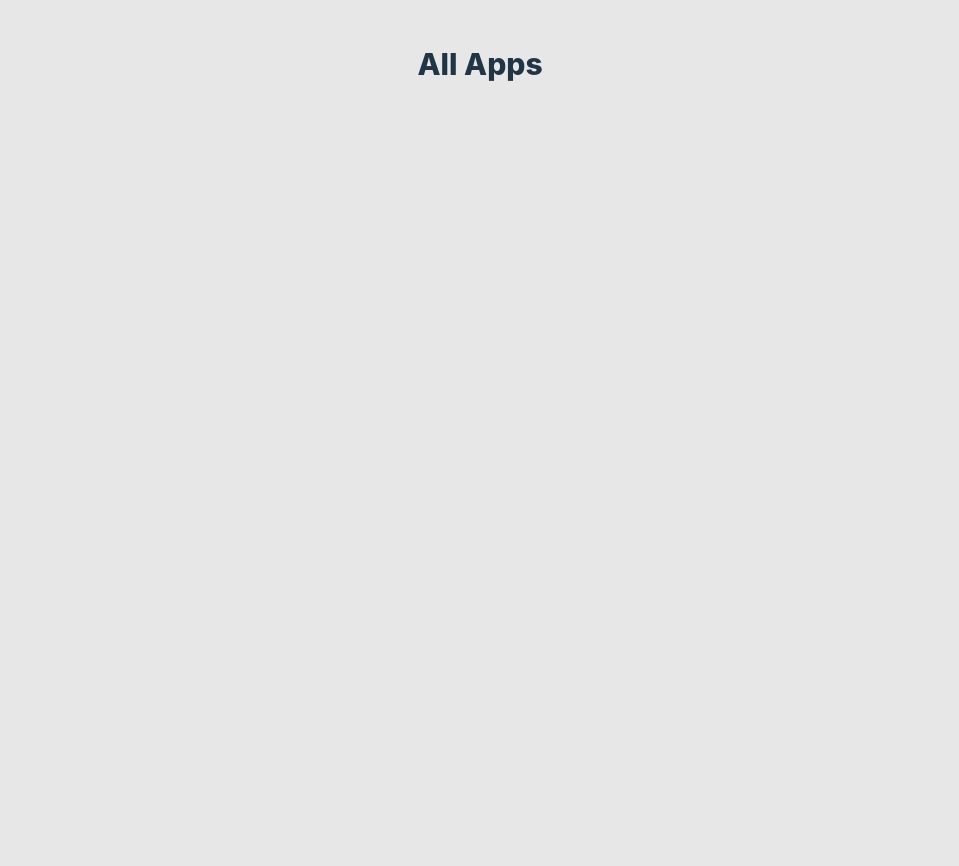
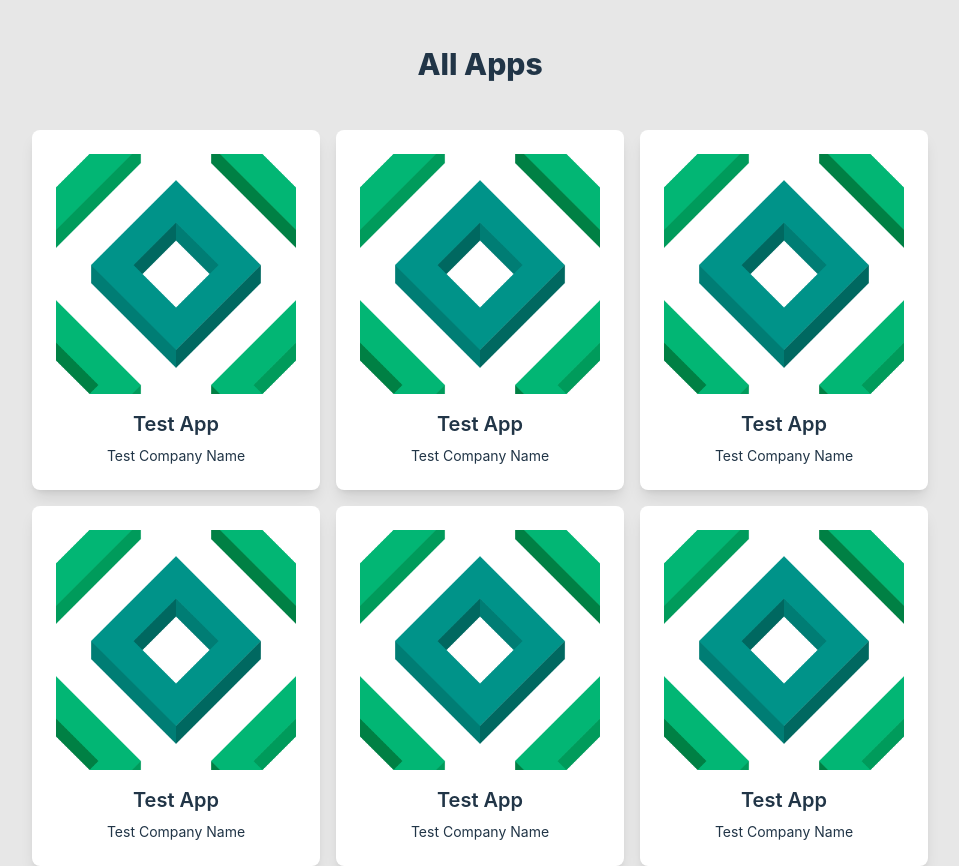
Before and after one commit to benjaminhaswell/glue, a React (Vite) app: page / in a window 1280 px wide. Shown: the part 367-1233 px from the top of the page, without its empty margins (160-1119 px from the left). Before the commit the page ends 800 px from the top, so only its background shows below. Built offline with nearby package versions, Linux system fonts and the light colour scheme.

Commit message:
Began app section, spacing issues

```diff
--- a/src/App.jsx
+++ b/src/App.jsx
@@ -1,8 +1,13 @@
 import './App.css'
+import AppCard from './components/AppCard'
 import './components/NavBar.jsx'
 import NavBar from './components/NavBar.jsx'
 
 function App() {
+
+  let testObject = new Object();
+  testObject.name = "Test App";
+  testObject.companyName = "Test Company Name";
 
   return (
     <>
@@ -34,6 +39,14 @@ function App() {
 
         {/* Apps Display */}
         <h2 className='font-extrabold text-3xl m-12'>All Apps</h2>
+        <div className="grid grid-cols-3 gap-4 px-48">
+          <AppCard appObject={testObject}/>
+          <AppCard appObject={testObject}/>
+          <AppCard appObject={testObject}/>
+          <AppCard appObject={testObject}/>
+          <AppCard appObject={testObject}/>
+          <AppCard appObject={testObject}/>
+        </div>
       </main>
 
     </>
--- /dev/null
+++ b/src/components/AppCard.jsx
@@ -0,0 +1,24 @@
+import PropTypes from 'prop-types';
+
+function AppCard({ appObject }) {
+    return (
+        <>
+            <div className="bg-white rounded-lg shadow-lg p-6 mx-auto max-w-xs">
+                {/* Image */}
+                <div className="mx-auto mb-4">
+                    <img src="hollowed-boxes.png" alt="AppIcon" />
+                </div>
+                {/* App name */}
+                <h3 className="text-xl font-semibold text-gray-800 mb-2 text-center">{appObject.name}</h3>
+                {/* Company name */}
+                <p className="text-sm text-gray-600 text-center">{appObject.companyName}</p>
+            </div>
+        </>
+    );
+}
+
+AppCard.propTypes = {
+    appObject: PropTypes.object.isRequired, // or PropTypes.number, PropTypes.bool, etc.
+};
+
+export default AppCard;
```
